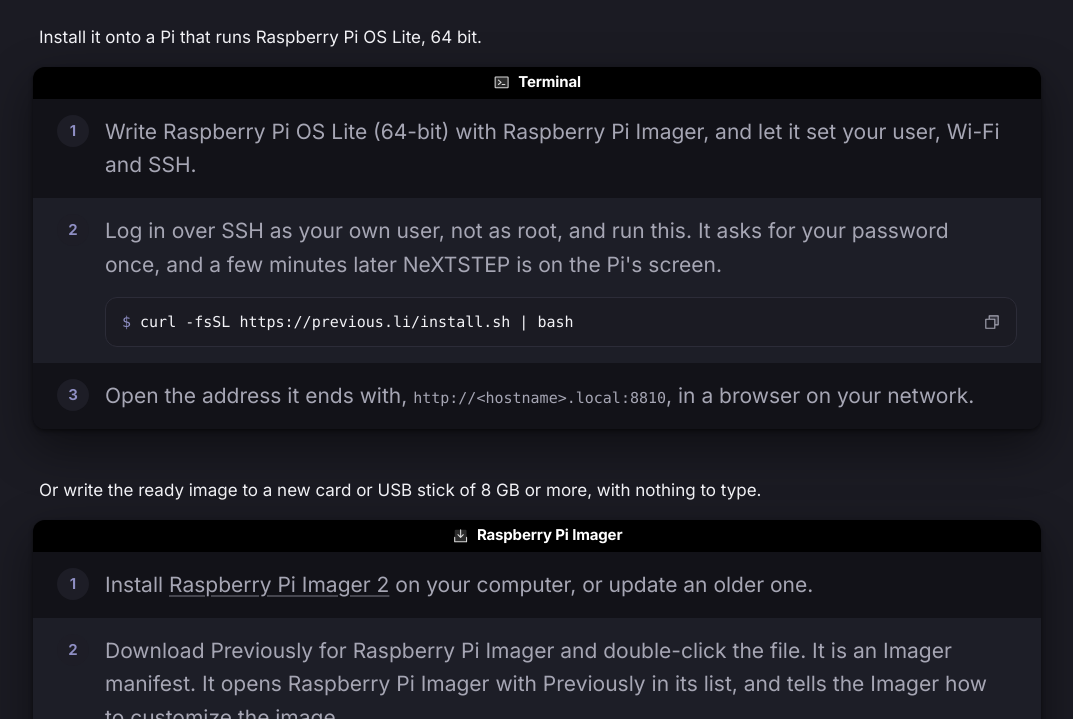
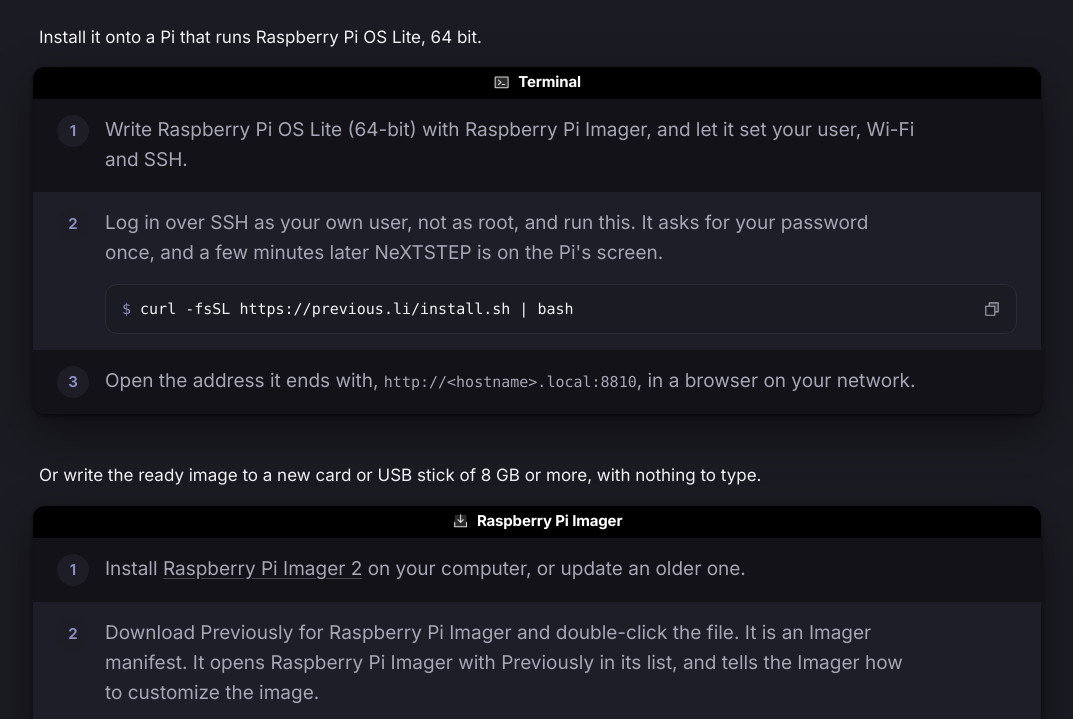
Before and after one commit to phranck/previous.li, a plain HTML site: page index.html in a window 1280 px wide. Shown: the part 1110-1829 px from the top of the page, without its empty margins (103-1176 px from the left). Drawn offline with Linux system fonts and the light colour scheme; no server answers.

Commit message:
Feat: The text in cards, install steps and answers reads at 19px
- 19px on a wide screen, under 27px card titles, and 17px on a phone as before

Refs #80

```diff
--- a/index.html
+++ b/index.html
@@ -35,7 +35,7 @@
 <link rel="manifest" href="site/site.webmanifest?v=3fa39395">
 
 <link rel="preload" href="site/fonts/inter-variable-latin.woff2?v=c9407645" as="font" type="font/woff2" crossorigin>
-<link rel="stylesheet" href="site/site.css?v=fa420cf9">
+<link rel="stylesheet" href="site/site.css?v=1891de12">
 <link rel="stylesheet" href="site/motion.css?v=152e2cbe">
 
 <script type="application/ld+json">
--- a/site/site.css
+++ b/site/site.css
@@ -171,10 +171,9 @@
   --text-2xl: 36px;
   --text-3xl: 56px;
 
-  /* The prose a reader reads through, in a card, in a step and in an answer.
-     It is the size of a section's lead, so the text under a heading reads at
-     one size wherever it stands. The narrow block states a phone's. */
-  --text-prose: var(--text-lg);
+  /* The prose a reader reads through, in a card, in a step and in an answer,
+     at one size wherever it stands. The narrow block states a phone's. */
+  --text-prose: 19px;
 
   /* A card's title, a step above the prose under it at every width. */
   --text-card-title: var(--text-xl);
@@ -1208,8 +1207,8 @@ kbd {
     --text-3xl: 38px;
     --text-2xl: 28px;
     --text-xl: 21px;
-    /* A phone's column holds four words of prose at the lead's size, so the
-       prose takes the body's size there. */
+    /* The prose steps down to the body's size, as the headings above it step
+       down. */
     --text-prose: var(--text-base);
   }
 
```
